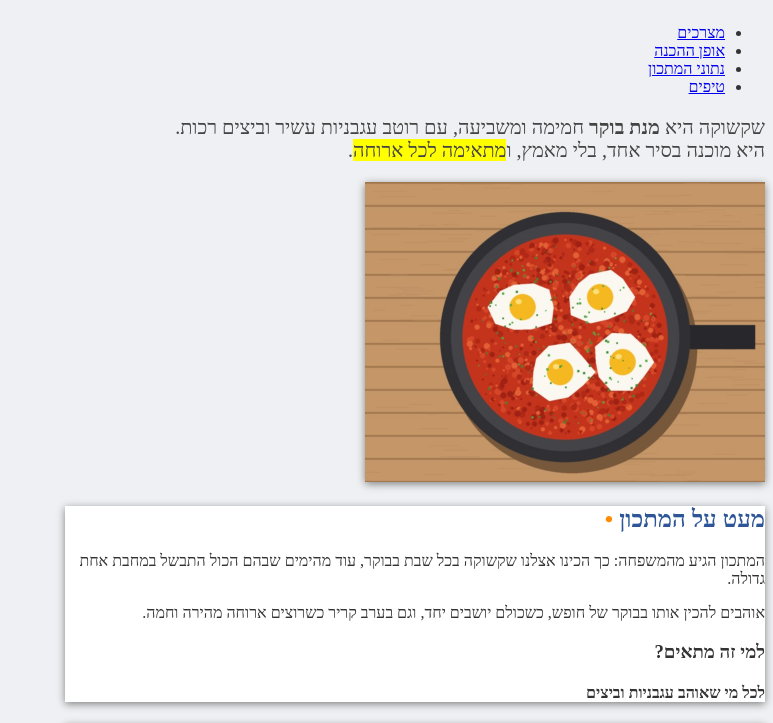
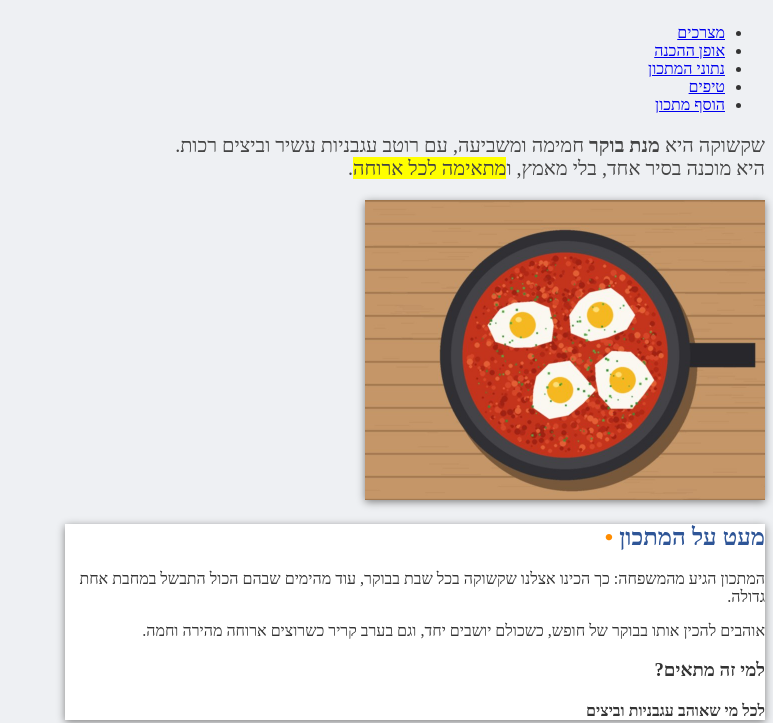
Before and after one commit to etti6483-lgtm/recipe-site, a plain HTML site: page index.html in a window 1280 px wide. Shown: the part 77-800 px from the top of the page, without its empty margins (507-1280 px from the left). Drawn offline with Linux system fonts and the light colour scheme.

Commit message:
add link to form

```diff
--- a/index.html
+++ b/index.html
@@ -14,6 +14,7 @@
                 <li><a href="#steps">אופן ההכנה</a></li>
                 <li><a href="#info">נתוני המתכון</a></li>
                 <li><a href="#tips">טיפים</a></li>
+                <li><a href="add-recipe.html">הוסף מתכון</a></li>
             </ul>
             <p class="intro">שקשוקה היא <b>מנת בוקר</b> חמימה ומשביעה, עם רוטב עגבניות עשיר וביצים רכות.<br>
                 היא מוכנה בסיר אחד, בלי מאמץ, ו<span class="highlight">מתאימה לכל ארוחה</span>.</p>
```
